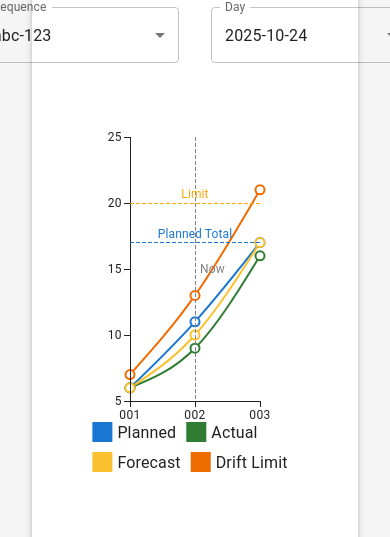
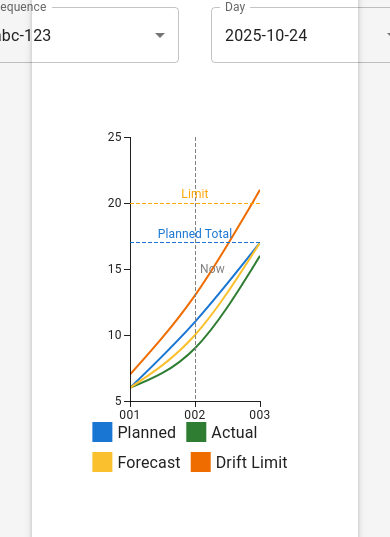
Before and after one commit to placideirandora/supporter-graph-v2-with-react, a React (Vite) app: page / in a window 390 px wide. Shown: the part 288-825 px from the top of the page. Built offline with nearby package versions, Linux system fonts and the light colour scheme.

Commit message:
use the line chart instead of the responsive charts container and independent componennts

```diff
--- a/src/components/SupporterGraphMUI.tsx
+++ b/src/components/SupporterGraphMUI.tsx
@@ -1,17 +1,32 @@
+// PENDING TODO: FIND A WAY TO DISPLAY THE POPUP DETAILS UPON RANGE HOVER. CURRENT
+// THE USER IS FORCED TO OVER OVER THE SPECIFIC POINT
+
+// PENDING TODO: FIND A WAY TO REMOVE THE DOTS
+
+
+// WHY HAD YOU TO SWITCH FROM LINE CHART TO THE CUSTOM CHART WITH CUSTOM TOOLTIP? BECAUSE I COULD NOT ADD ADDITIONAL DETAILS IN THE TOOLTIP OF THE LINE CHART? IF SO, IS THERE A WAY TO DO IT?
+
+// PREPARE ALL OPTIONS AND YOU WILL DEMO THEM TO FBN AND MAKE A CONCLUSION AFTER THAT
+
+// THESE ARE THE OPTIONS YOU WILL DEMO TO FBN: LINE CHART WITHOUT ADDITIONAL DETAILS, CUSTOM CHART WITH ADDITIONAL DETAILS, LINE CHART WITH ADDITIONAL DETAILS (IF POSSIBLE)
+
+// WHEN I USED LINE CHART WITH CUSTOM TOOLTIP PASSED, THE DATA POINTS WERE DISPLAYED. WHEN HID THEM
+// I HOVERED AND COULD NOT SEE THE TOOLTIP. SO IT SEEMS THAT THE TOOLTIP IS TIED TO THE DATA POINTS WHEN
+// PASSING A CUSTOM TOOLTIP COMPONENT. IS THERE A WAY TO DETACH THE TOOLTIP FROM THE DATA POINTS?
+
+
+
+// ICYINGENZI UGOMBA GUKORA EJO KU CYUMWERU 2.11.2025 NUGUKORA DEMO CALL MU GITONDO NA
+// FBN UKAMWEREKA PROGRESS YAWE YOSE NIBA BYOSE WAGERAGEJE MAZE UKUMVA UKO AKUBWIRA
+// UZABANZE URABURE NOEL MBERE YA DEMO CALL UKAMUBWIRA IBYO WAKOZE KUGIRA NGO UTAZAGONGANA NA
+// ALBERT
+
+
 import * as React from 'react';
-import {
-  ResponsiveChartContainer,
-  LinePlot,
-  MarkPlot,
-  ChartsXAxis,
-  ChartsYAxis,
-  ChartsReferenceLine,
-} from '@mui/x-charts';
+import { LineChart, ChartsReferenceLine } from '@mui/x-charts';
 import { transformSupporterData } from '../utils/transformSupporterData';
 import type { SupporterGraphData } from '../types/SupporterGraphData';
 import { CustomItemTooltip } from './SupporterCustomItemTooltip';
-
-import { ChartsLegend } from '@mui/x-charts';
 
 const SupporterGraphMUI = ({ rawData }: { rawData: SupporterGraphData }) => {
   const { data, summary } = transformSupporterData(rawData);
@@ -26,49 +41,52 @@ const SupporterGraphMUI = ({ rawData }: { rawData: SupporterGraphData }) => {
 
   return (
     <div style={{ width: '100%' }}>
-      <ResponsiveChartContainer
+      <LineChart
         height={400}
         margin={{ bottom: 86 }}
         dataset={chartData}
+        xAxis={[{ scaleType: 'point', dataKey: 'xLabel' }]}
         series={[
           {
-            type: 'line',
             dataKey: 'cumulativePlanned',
             label: 'Planned',
             color: '#1976d2',
+            showMark: false,
           },
           {
-            type: 'line',
             dataKey: 'cumulativeActual',
             label: 'Actual',
             color: '#2e7d32',
+            showMark: false,
           },
           {
-            type: 'line',
             dataKey: 'cumulativeForecast',
             label: 'Forecast',
             color: '#fbc02d',
+            showMark: false,
           },
           {
-            type: 'line',
             dataKey: 'cumulativeDriftLimit',
             label: 'Drift Limit',
             color: '#ef6c00',
+            showMark: false,
           },
         ]}
-        xAxis={[{ scaleType: 'point', dataKey: 'xLabel' }]}
+        tooltip={{
+          trigger: 'axis',
+        }}
+        slots={{
+          axisContent: () => (
+            <CustomItemTooltip orders={rawData.orders} chartData={chartData} />
+          ),
+        }}
+        slotProps={{
+          legend: {
+            direction: 'row', // Optional: 'column' for vertical layout
+            position: { vertical: 'bottom', horizontal: 'middle' },
+          },
+        }}
       >
-        <LinePlot />
-        <MarkPlot />
-        <ChartsXAxis />
-        <ChartsYAxis />
-        <ChartsLegend
-          position={{
-            horizontal: 'middle',
-            vertical: 'bottom',
-          }}
-          direction="row"
-        />
         {rawData.current_time_index != null &&
           rawData.orders[rawData.current_time_index] && (
             <ChartsReferenceLine
@@ -79,7 +97,6 @@ const SupporterGraphMUI = ({ rawData }: { rawData: SupporterGraphData }) => {
             />
           )}
 
-         {/* Horizontal reference lines */}
         <ChartsReferenceLine
           y={rawData.allowed_support_per_day}
           lineStyle={{ stroke: 'orange', strokeDasharray: '4 2' }}
@@ -93,16 +110,34 @@ const SupporterGraphMUI = ({ rawData }: { rawData: SupporterGraphData }) => {
           label="Planned Total"
           labelStyle={{ fill: '#1976d2', fontSize: 12 }}
         />
-
-        <CustomItemTooltip orders={rawData.orders} chartData={chartData} />
-      </ResponsiveChartContainer>
+      </LineChart>
     </div>
   );
 };
 
 export default SupporterGraphMUI;
 
+
+
 // PENDING TODO: FIND A WAY TO DISPLAY THE POPUP DETAILS UPON RANGE HOVER. CURRENT
 // THE USER IS FORCED TO OVER OVER THE SPECIFIC POINT
 
 // PENDING TODO: FIND A WAY TO REMOVE THE DOTS
+
+
+// WHY HAD YOU TO SWITCH FROM LINE CHART TO THE CUSTOM CHART WITH CUSTOM TOOLTIP? BECAUSE I COULD NOT ADD ADDITIONAL DETAILS IN THE TOOLTIP OF THE LINE CHART? IF SO, IS THERE A WAY TO DO IT?
+
+// PREPARE ALL OPTIONS AND YOU WILL DEMO THEM TO FBN AND MAKE A CONCLUSION AFTER THAT
+
+// THESE ARE THE OPTIONS YOU WILL DEMO TO FBN: LINE CHART WITHOUT ADDITIONAL DETAILS, CUSTOM CHART WITH ADDITIONAL DETAILS, LINE CHART WITH ADDITIONAL DETAILS (IF POSSIBLE)
+
+// WHEN I USED LINE CHART WITH CUSTOM TOOLTIP PASSED, THE DATA POINTS WERE DISPLAYED. WHEN HID THEM
+// I HOVERED AND COULD NOT SEE THE TOOLTIP. SO IT SEEMS THAT THE TOOLTIP IS TIED TO THE DATA POINTS WHEN
+// PASSING A CUSTOM TOOLTIP COMPONENT. IS THERE A WAY TO DETACH THE TOOLTIP FROM THE DATA POINTS?
+
+
+
+// ICYINGENZI UGOMBA GUKORA EJO KU CYUMWERU 2.11.2025 NUGUKORA DEMO CALL MU GITONDO NA
+// FBN UKAMWEREKA PROGRESS YAWE YOSE NIBA BYOSE WAGERAGEJE MAZE UKUMVA UKO AKUBWIRA
+// UZABANZE URABURE NOEL MBERE YA DEMO CALL UKAMUBWIRA IBYO WAKOZE KUGIRA NGO UTAZAGONGANA NA
+// ALBERT
```
